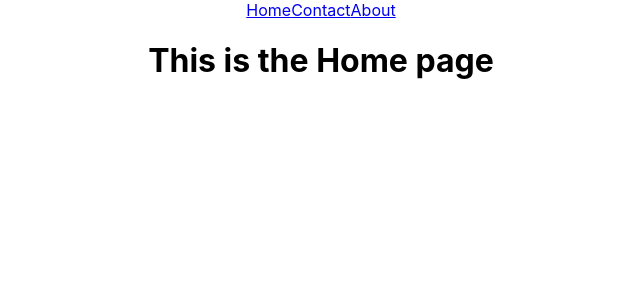
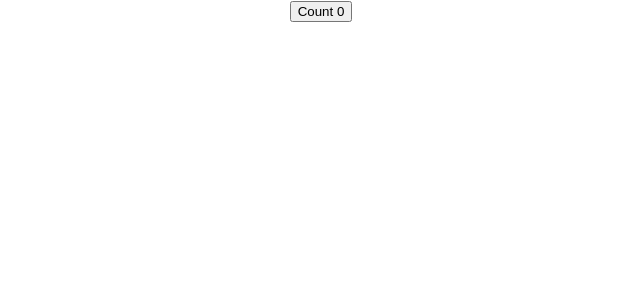
Before and after one commit to ibsa-a1/First-React-App, a React (Create React App) app: page / in a window 1280 px wide. Shown: the top 300 px of the page, without its empty margins (319-959 px from the left). Built offline with nearby package versions, Linux system fonts and the light colour scheme.

Commit message:
Started on React Hooks - useState Hook

```diff
--- a/src/App.js
+++ b/src/App.js
@@ -19,6 +19,7 @@ import { BrowserRouter as Router, Routes, Route, Link } from 'react-router-dom';
 import Home from './Pages/Home'
 import Contact from './Pages/Contact'
 import About from './Pages/About'
+import UseStateCounter from './Hooks/useStateCounter';
 
 function App() {
   return (
@@ -76,7 +77,7 @@ function App() {
 
       {/* <Form /> */}
 
-      <Router>
+      {/* <Router>
         <nav>
           <Link to = "/">Home</Link>
           <Link to = "/Contact">Contact</Link>
@@ -88,11 +89,15 @@ function App() {
           <Route path = "/About" element = {<About />}/>
           <Route path = "*" element = {<h1>Page Not Found</h1>}/>
         </Routes>
-      </Router>
+      </Router> */}
       {/* 1. BrowserRouter – Wraps your app and enables routing functionality using the browser’s URL.
           2. Routes – A container that holds all your individual route definitions.
           3. Route – Defines a specific path and what component to render when that path is visited.
           4. Link – Replaces <a> tags to navigate without reloading the page. */}
+
+
+
+        <UseStateCounter />
 
     </div>
   );
--- /dev/null
+++ b/src/Hooks/useStateCounter.js
@@ -0,0 +1,20 @@
+import React, { useState } from 'react'
+
+
+function UseStateCounter() {
+    const [count, countupdater] = useState(0)
+  return (
+    <div>
+      <button onClick ={ () => countupdater(count + 1)}>Count {count}</button>
+    </div>
+  )
+}
+/*
+ * A component that displays a count that increments when a button is clicked.
+ *
+ * It uses the useState hook to store the count in component state.
+ *
+ * @returns {JSX.Element} A JSX element representing the component.
+ */
+
+export default UseStateCounter
```
